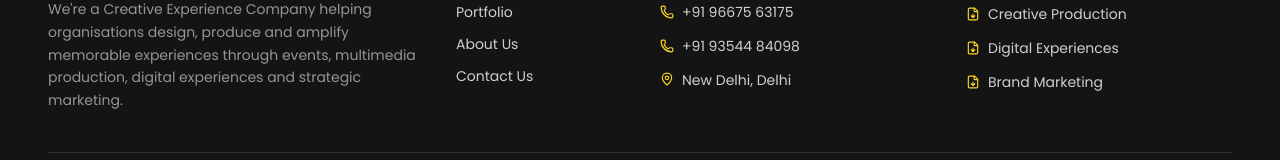
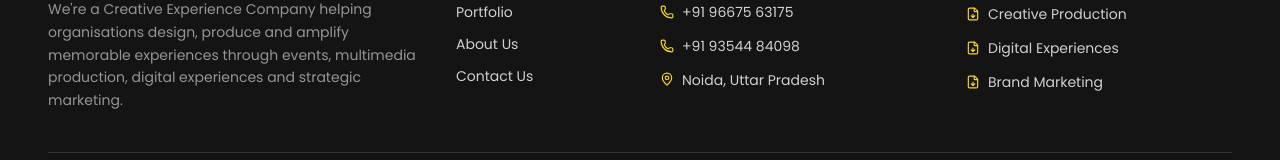
Before and after one commit to The-Prateek-Developer/creative-whoppers-experience, a Next.js app: page / in a window 1280 px wide. Shown: the part 8621-8781 px from the top of the page. Built offline with nearby package versions, Linux system fonts and the light colour scheme; no server answers.

Commit message:
Update corporate office address to Sector 125 Noida and refresh Google Maps links and schema

```diff
--- a/components/layout/Footer.tsx
+++ b/components/layout/Footer.tsx
@@ -126,9 +126,14 @@ export default function Footer() {
               ))}
               <li className="inline-flex items-start gap-2">
                 <MapPin className="mt-0.5 h-3.5 w-3.5 shrink-0 text-agency-yellow" />
-                <span>
+                <a
+                  href={NAP.mapLink}
+                  target="_blank"
+                  rel="noopener noreferrer"
+                  className="transition-colors hover:text-agency-yellow"
+                >
                   {NAP.addressLocality}, {NAP.addressRegion}
-                </span>
+                </a>
               </li>
             </ul>
           </div>
--- a/components/layout/Navbar.tsx
+++ b/components/layout/Navbar.tsx
@@ -338,10 +338,15 @@ export default function Navbar() {
                 </div>
 
                 <div>
-                  <span className="mb-2 block text-agency-white/55">Studio</span>
-                  <p className="text-agency-white/80 font-sans">
+                  <span className="mb-2 block text-agency-white/55">Corporate Office</span>
+                  <a
+                    href={NAP.mapLink}
+                    target="_blank"
+                    rel="noopener noreferrer"
+                    className="text-agency-white/80 hover:text-agency-yellow font-sans transition-colors"
+                  >
                     {NAP.addressLocality}, {NAP.addressRegion}
-                  </p>
+                  </a>
                 </div>
 
                 <div>
--- a/components/sections/ContactClient.tsx
+++ b/components/sections/ContactClient.tsx
@@ -184,7 +184,7 @@ export default function ContactClient() {
       href: NAP.mapLink,
       external: true,
       label: "Location",
-      value: `${NAP.addressLocality}`,
+      value: `${NAP.addressLocality}, ${NAP.addressRegion}`,
       icon: MapPin,
     },
   ];
@@ -559,11 +559,14 @@ export default function ContactClient() {
                 <p className="flex gap-3 text-sm leading-relaxed text-agency-white/80">
                   <MapPin className="mt-0.5 h-4 w-4 shrink-0 text-agency-yellow" aria-hidden />
                   <span>
+                    <span className="block font-mono text-[11px] font-medium uppercase tracking-wider text-agency-yellow/90">
+                      Corporate office:
+                    </span>
                     {NAP.name}
                     <br />
                     {NAP.streetAddress}
                     <br />
-                    {NAP.addressLocality}, {NAP.addressRegion} {NAP.postalCode}
+                    {NAP.addressLocality}, {NAP.addressRegion}-{NAP.postalCode}
                   </span>
                 </p>
                 <p className="flex gap-3 text-sm">
--- a/lib/schema.ts
+++ b/lib/schema.ts
@@ -38,6 +38,11 @@ export function localBusinessJsonLd() {
       postalCode: NAP.postalCode,
       addressCountry: NAP.addressCountry,
     },
+    geo: {
+      "@type": "GeoCoordinates",
+      latitude: 28.54548,
+      longitude: 77.32877,
+    },
     openingHours: "Mo-Sa 10:00-19:00",
   };
 }
--- a/lib/site.ts
+++ b/lib/site.ts
@@ -18,19 +18,20 @@ export const SITE_TAGLINE = "Enhance the creative impact of your Brand";
 export const NAP = {
   name: "Creative Whoppers",
   legalName: "Creative Whopper Pvt. Ltd.",
-  streetAddress: "3rd Floor, 211, Okhla Industrial Estate Phase 3 Rd, Okhla Phase III",
-  addressLocality: "New Delhi",
-  addressRegion: "Delhi",
-  postalCode: "110020",
+  officeType: "Corporate office",
+  streetAddress: "Plot No 9, 6th Floor, Sector 125",
+  addressLocality: "Noida",
+  addressRegion: "Uttar Pradesh",
+  postalCode: "201303",
   addressCountry: "IN",
   phones: ["+91 96675 63175", "+91 93544 84098"],
   phoneTel: ["+919667563175", "+919354484098"],
   emails: ["hello@creativewhoppers.com"],
   hours: "Monday–Saturday, 10:00 AM – 7:00 PM IST",
   mapEmbed:
-    "https://maps.google.com/maps?q=211%20Okhla%20Industrial%20Estate%20Phase%203%2C%20New%20Delhi%20110020&t=&z=15&ie=UTF8&iwloc=&output=embed",
+    "https://maps.google.com/maps?q=Plot%20No%209%2C%206th%20Floor%2C%20Sector%20125%2C%20Noida%2C%20Uttar%20Pradesh%20201303&t=&z=16&ie=UTF8&iwloc=&output=embed",
   mapLink:
-    "https://maps.google.com/?q=211+Okhla+Industrial+Estate+Phase+3,+New+Delhi+110020",
+    "https://maps.google.com/?q=Plot+No+9,+6th+Floor,+Sector+125,+Noida,+Uttar+Pradesh+201303",
   social: [
     { name: "Instagram", href: "https://instagram.com/creativewhoppers" },
     { name: "LinkedIn", href: "https://www.linkedin.com/company/creativewhoppers/home/" },
```
